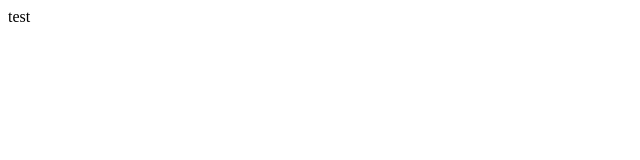
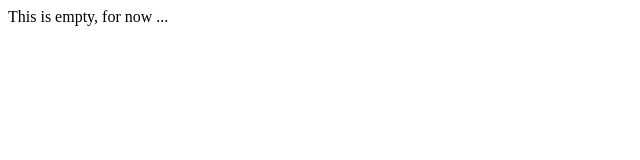
Before and after one commit to leeoos/leeoos.github.io, a plain HTML site: page index.html in a window 1280 px wide. Shown: the whole page, without its empty margins (0-640 px from the left). Drawn offline with Linux system fonts and the light colour scheme.

Commit message:
update: empty webpage

```diff
--- a/index.html
+++ b/index.html
@@ -4,6 +4,6 @@
         <title>Leonardo Colosi</title>
     </head>
     <body>
-        <div> test</div>
+        <div> This is empty, for now ... </div>
     </body>
 </html>
```
